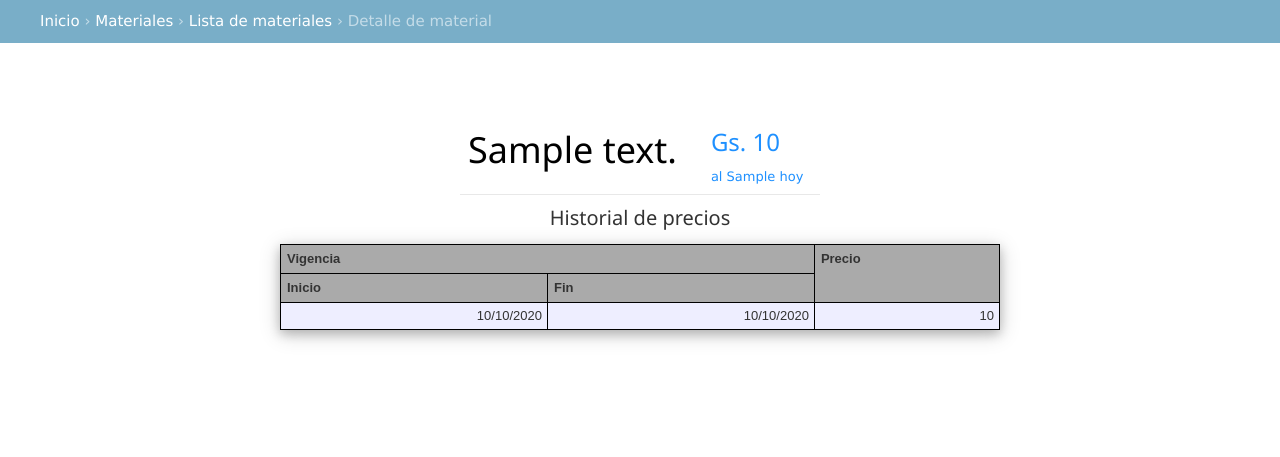
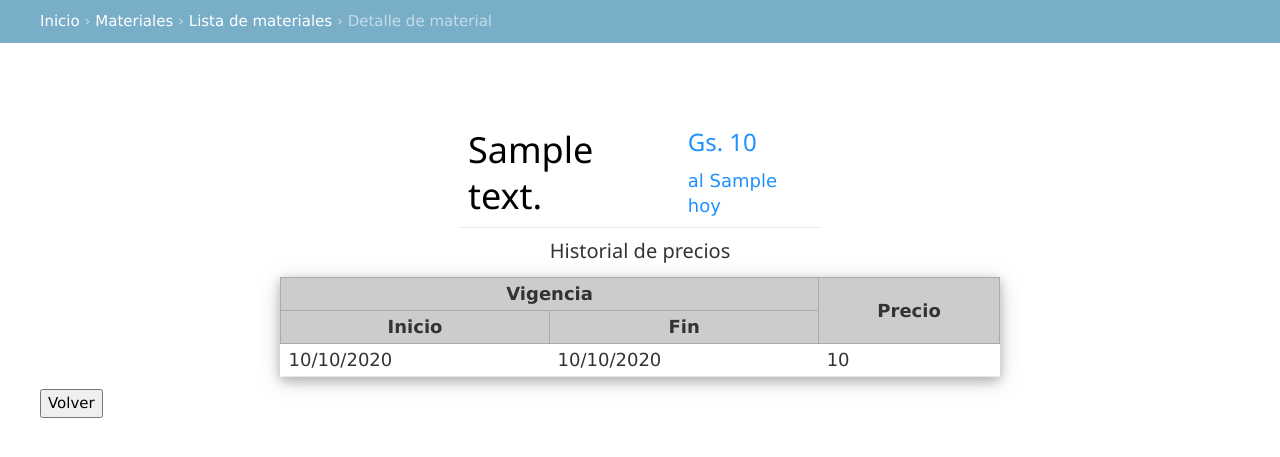
Before and after one commit to atiliopereira/gestor-de-presupuestos, a Django app: template materiales/templates/admin/materiales/material/material_detail.html in a window 1280 px wide. Shown: the part 56-513 px from the top of the page. Run offline with Django 3.2, Linux system fonts and the light colour scheme; tables that the repository leaves empty hold one stand-in row (Sample ...); the template is opened without the code that fills it: values named after a table or form of the project are taken from there, most other values are stand-ins (such as "Sample title", 1, 10 or a date in 2020); some libraries are stand-ins or nearby versions.

Commit message:
Cambio de apariencia de material_detail

```diff
--- a/materiales/models.py
+++ b/materiales/models.py
@@ -1,7 +1,7 @@
 import datetime
 import os
 
-import xlrd
+#import xlrd
 from django.db import models
 
 
@@ -57,7 +57,8 @@ class Material(models.Model):
         return f'{self.descripcion}'
 
     def precio_actual(self):
-        return get_precio_de_material(material=self).precio if get_precio_de_material(material=self) else "No establecido"
+        precio_mat   = get_precio_de_material(material=self)
+        return precio_mat.precio if precio_mat else "No establecido"
 
 
 class PrecioDeMaterial(models.Model):
--- a/materiales/templates/admin/materiales/material/material_detail.html
+++ b/materiales/templates/admin/materiales/material/material_detail.html
@@ -35,6 +35,20 @@
             border-radius: 5px;
         }
     </style>
+    <style>
+        th {
+            text-align: center;
+            background-color: #CCC;
+            border: 1px solid #AAA;
+            vertical-align: middle;
+            font-size: 1.2em;
+        }
+
+        td {
+            font-size: 1.2em;
+        }
+
+    </style>
     <div style="width:30%;margin-left:auto;margin-right:auto;">
         <table>
             <tr>
@@ -67,7 +81,6 @@
                     {% endif %} >
                     <td>{{ precio.inicio_de_vigencia|date:"d/m/Y" }}</td>
                     <td>{{ precio.fin_de_vigencia|date:"d/m/Y" }}</td>
-                    </td>
                     <td>{{ precio.precio }}</td>
                 </tr>
                 {% endfor %}
@@ -77,7 +90,7 @@
         {% autoescape off %}
             <script>
                     let style = document.createElement("style");
-                    document.head.appendChild(style);
+                    //document.head.appendChild(style);
                     style.innerText =
                     "#det-mat { font-family: sans-serif; } " +
                     "#det-mat th { background-color: #AAA; border: 1px solid black; } " +
@@ -90,4 +103,6 @@
         {% endautoescape %}
     {% endif %}
 
+    <button type="button" class="btn btn-primary" onclick="window.history.back(); return false;">Volver</button>
+
 {% endblock %}
```
